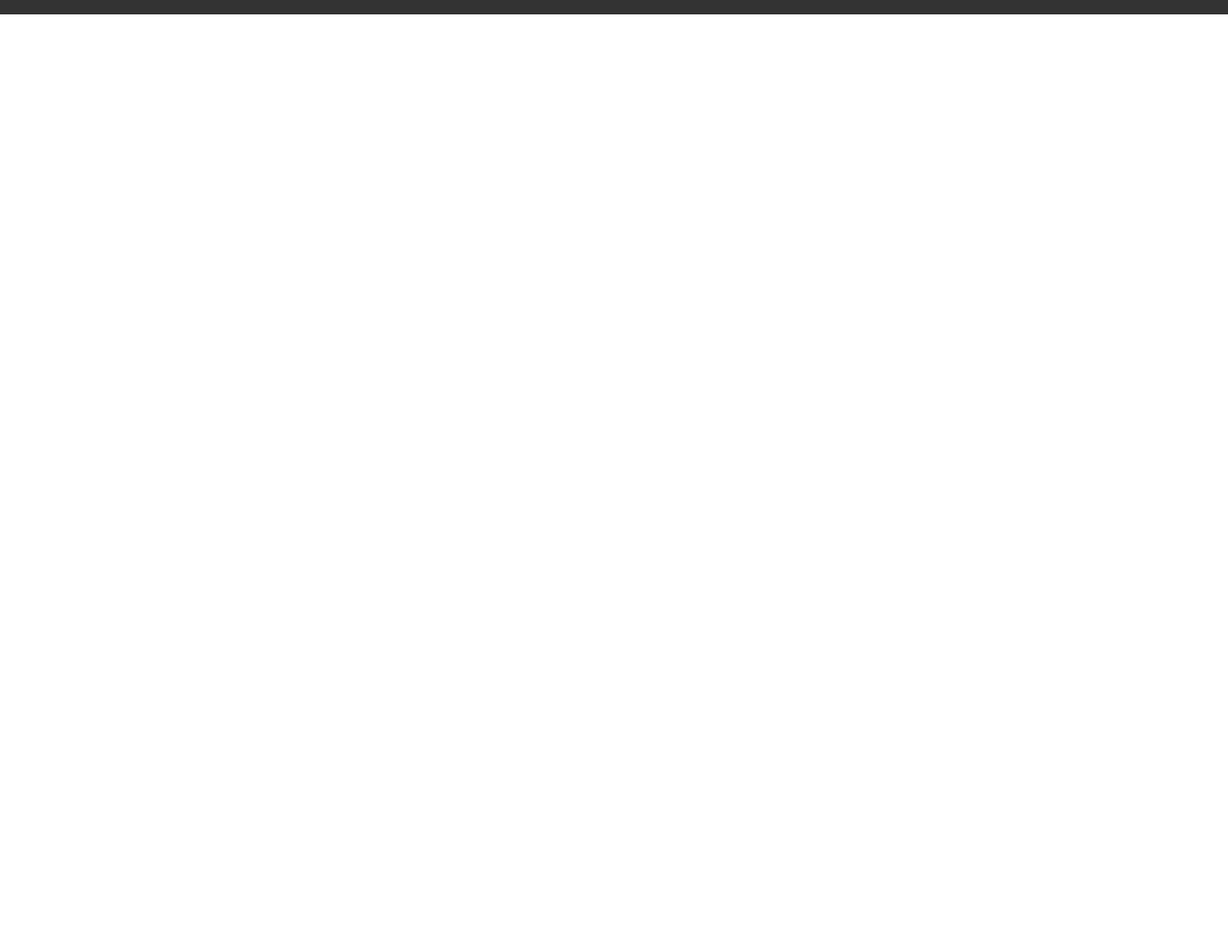
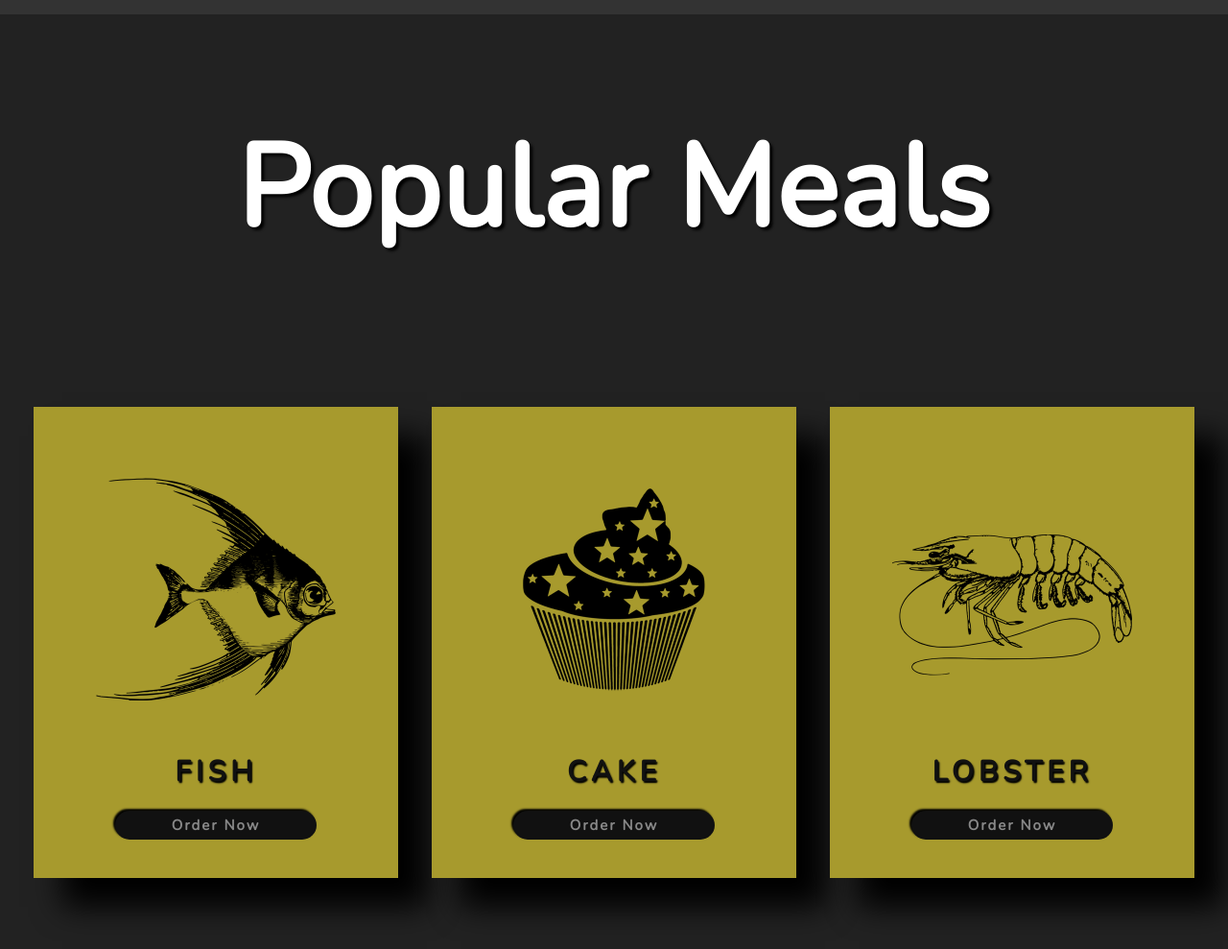
Before and after one commit to MoeinDeveloper92/FoodSelection, a plain HTML site: page index.html in a window 1280 px wide. Shown: the part 785-1774 px from the top of the page at 96% size. Before the commit the page ends 800 px from the top, so only its background shows below. Drawn offline with nearby package versions, Linux system fonts and the light colour scheme.

Commit message:
adding food cards

```diff
--- a/css/style.css
+++ b/css/style.css
@@ -9,8 +9,20 @@
     font-weight: 400;
 }
 
+
+
 html {
     font-size: 62.5%;
+}
+
+.section-heading {
+    font-size: 12rem;
+    font-weight: 900;
+    color: #fff;
+    text-align: center;
+    text-transform: capitalize;
+    letter-spacing: .1rem;
+    text-shadow: .3rem .3rem .3rem #000;
 }
 
 /* end of common styles */
@@ -50,3 +62,65 @@ html {
 }
 
 /* end of section one */
+
+
+/* section-2 */
+.section-2 {
+    width: 100%;
+    height: 100vh;
+    background-color: #222;
+    display: flex;
+    flex-direction: column;
+    justify-content: space-between;
+    padding: 10rem 0;
+}
+
+.cards-container {
+    display: flex;
+    justify-content: space-evenly;
+}
+
+.card {
+    width: 30rem;
+    background-color: #a79a2d;
+    padding: 4rem;
+    display: flex;
+    flex-direction: column;
+    justify-content: space-between;
+    align-items: center;
+    box-shadow: 3rem 3rem 3rem #000;
+}
+
+.card img {
+    max-width: 100%;
+}
+
+
+.card-name {
+    font-size: 3rem;
+    font-weight: 900;
+    text-transform: uppercase;
+    letter-spacing: .5rem;
+    color: #111;
+    margin: 2rem 0;
+    text-shadow: .15rem .15rem .15rem #000;
+}
+
+
+.card-btn {
+    width: 70%;
+    background-color: #111;
+    color: #888;
+    border-radius: 5rem;
+    font-size: 1.5rem;
+    font-weight: 800;
+    letter-spacing: .2rem;
+    text-transform: capitalize;
+    border: none;
+    padding: .5rem 0;
+    cursor: pointer;
+    box-shadow: -.2rem -.2rem .2rem #000;
+
+}
+
+/* edn of section-2 */
--- a/index.html
+++ b/index.html
@@ -33,6 +33,43 @@
             </div>
         </section>
         <!-- end nof section one -->
+        <!-- section-2 -->
+        <section class="section-2">
+            <h1 class="section-heading">
+                Popular Meals
+            </h1>
+            <div class="cards-container">
+                <div class="card">
+                    <img src="images/card-img-1.png" class="card-img" alt="">
+                    <h3 class="card-name">
+                        Fish
+                    </h3>
+                    <button class="card-btn">
+                        Order now
+                    </button>
+                </div>
+                <div class="card">
+                    <img src="images/card-img-2.png" class="card-img" alt="">
+                    <h3 class="card-name">
+                        Cake
+                    </h3>
+                    <button class="card-btn">
+                        Order now
+                    </button>
+                </div>
+                <div class="card">
+                    <img src="images/card-img-3.png" class="card-img" alt="">
+                    <h3 class="card-name">
+                        Lobster
+                    </h3>
+                    <button class="card-btn">
+                        Order now
+                    </button>
+                </div>
+            </div>
+
+        </section>
+        <!-- end of section 2 -->
     </div>
 
     <script src="https://kit.fontawesome.com/9ea5b03caf.js" crossorigin="anonymous"></script>
```
